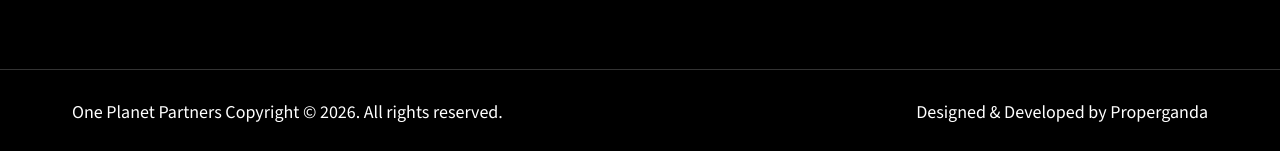
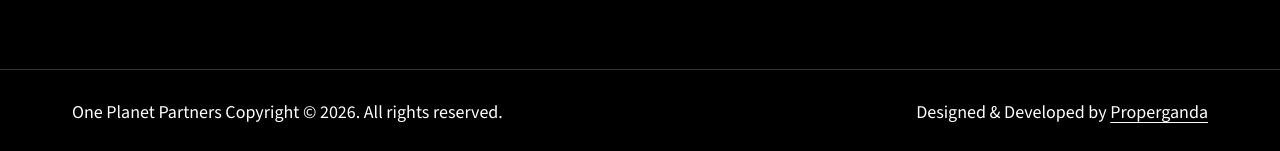
Before and after one commit to white-board-io/one-planet-partners, a Next.js app: page / in a window 1280 px wide. Shown: the part 7692-7843 px from the top of the page. Built offline with nearby package versions, Linux system fonts and the light colour scheme.

Commit message:
refactor: Enhance footer section with updated layout, improved text formatting, and new styling for footer credit link

```diff
--- a/app/_components/home/footer-section.tsx
+++ b/app/_components/home/footer-section.tsx
@@ -82,16 +82,16 @@ export function FooterSection() {
         </Container>
       </div>
 
-      <Container >
-        <div className="flex flex-col lg:flex-row lg:justify-between">
-        <p className="py-2 text-start font-sans-brand text-xs lg:text-lg leading-5 text-white md:py-8">
+      <Container>
+        <div className="flex flex-col items-center gap-7 py-10 text-center lg:flex-row lg:items-start lg:justify-between lg:gap-6 lg:py-8 lg:text-left">
+          <p className="font-sans-brand text-sm  text-white lg:text-lg lg:leading-5">
             One Planet Partners Copyright &copy; 2026. All rights reserved.
           </p>
-        <p className="pb-2 text-start font-sans-brand text-xs lg:text-lg leading-5 text-white md:py-8">
+          <p className="font-sans-brand text-base text-xs text-white lg:text-lg lg:leading-5">
             Designed & Developed by{" "}
             <Link
               href="https://www.properganda.in/"
-            className="underline underline-offset-2 transition-colors hover:text-white/70"
+              className="footer-credit-link transition-colors hover:text-white/70"
             >
               Properganda
             </Link>
--- a/app/globals.css
+++ b/app/globals.css
@@ -70,6 +70,12 @@ a {
   text-decoration: none;
 }
 
+.footer-credit-link {
+  text-decoration-line: underline;
+  text-decoration-thickness: 1px;
+  text-underline-offset: 0.25rem;
+}
+
 img {
   display: block;
   max-width: 100%;
```
Lines whose indentation alone changed are shown as unchanged.
